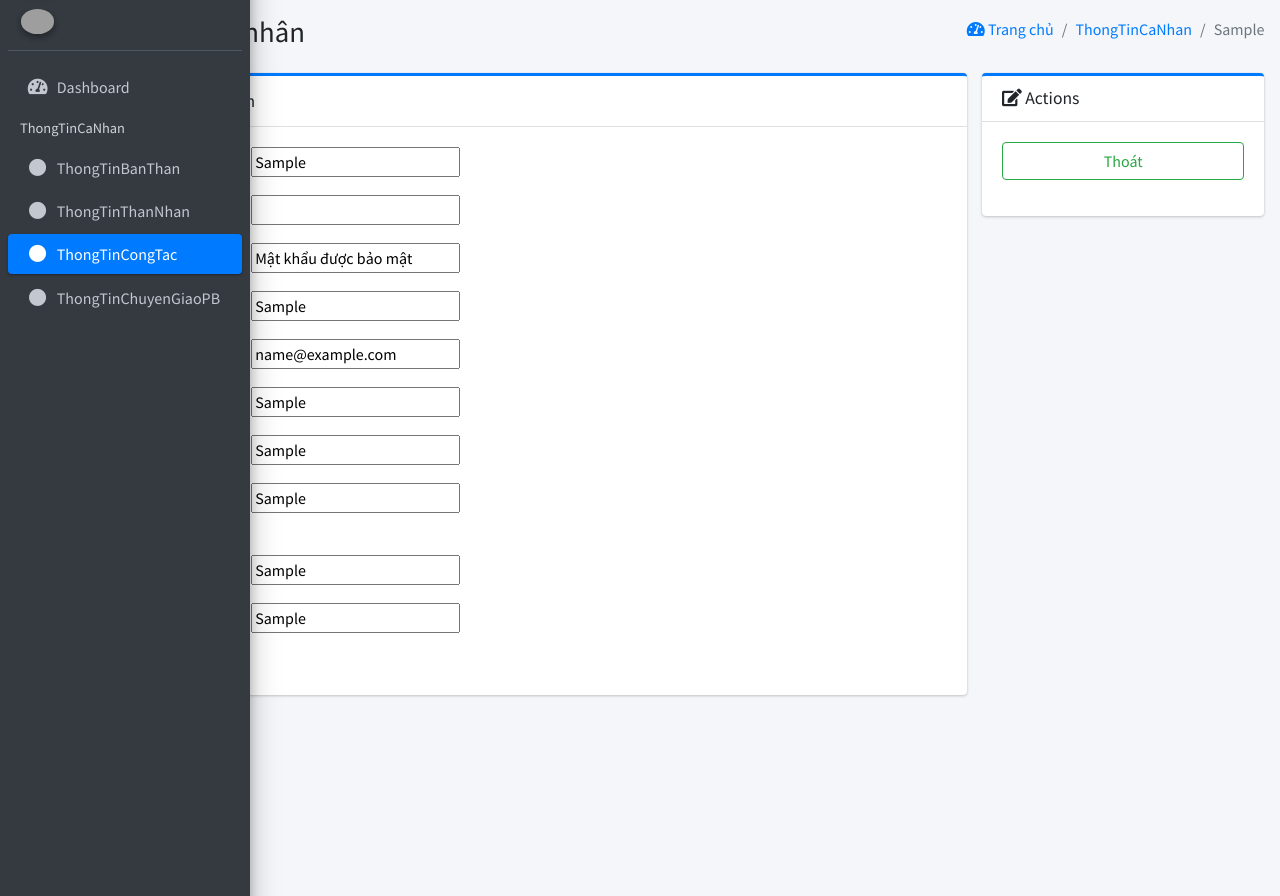
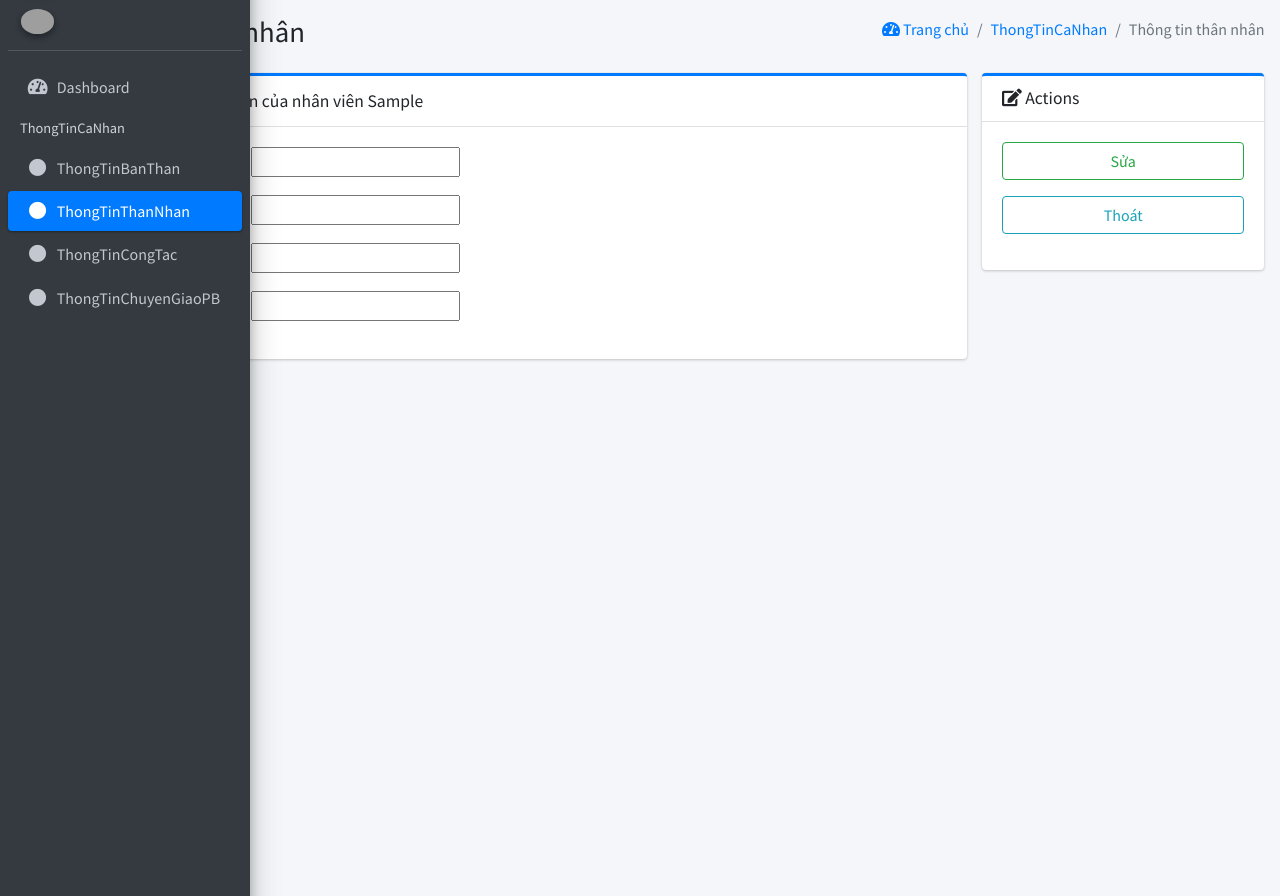
Before and after one commit to tienltmicts/quanlynhansu, a Django app: template nhansu/templates/admin/tt_thannhan.html in a window 1280 px wide. Shown: the part 64-960 px from the top of the page. Run offline with Django 3.2, Linux system fonts and the light colour scheme; the template is opened without the code that fills it: most values are stand-ins (such as "Sample title", 1, 10 or a date in 2020); form fields are guessed from the names that the template uses; some libraries are stand-ins or nearby versions; grey boxes are pictures that could not be loaded.

Commit message:
hoàn thành chức năng thông tin thân nhân

```diff
--- a/nhansu/templates/admin/tt_congtac.html
+++ b/nhansu/templates/admin/tt_congtac.html
@@ -686,12 +686,12 @@
                 </a>
             </li>
             <li class="nav-item">
-                <a href="{% url 'tt_thannhan' %}" class="nav-link active">
+                <a href="{% url 'tt_thannhan' %}" class="nav-link ">
                     <i class="nav-icon fas fa-circle "></i> <p>ThongTinThanNhan</p>
                 </a>
             </li>
             <li class="nav-item">
-                <a href="{% url 'tt_congtac' %}" class="nav-link">
+                <a href="{% url 'tt_congtac' %}" class="nav-link active">
                     <i class="nav-icon fas fa-circle "></i> <p>ThongTinCongTac</p>
                 </a>
             </li>
--- a/nhansu/templates/admin/tt_thannhan.html
+++ b/nhansu/templates/admin/tt_thannhan.html
@@ -319,7 +319,7 @@
           </div>
           <div class="info">
 
-            <a href="/admin/auth/user/1/change/" class="d-block">{{user.username}}</a>
+            <a href="/admin/auth/user/{{user.id}}/change/" class="d-block">{{user.username}}</a>
 
           </div>
         </div>
@@ -687,13 +687,13 @@
               </a>
             </li>
             <li class="nav-item">
-              <a href="{% url 'tt_thannhan' %}" class="nav-link">
+              <a href="{% url 'tt_thannhan' %}" class="nav-link active">
                 <i class="nav-icon fas fa-circle "></i>
                 <p>ThongTinThanNhan</p>
               </a>
             </li>
             <li class="nav-item">
-              <a href="{% url 'tt_congtac' %}" class="nav-link active">
+              <a href="{% url 'tt_congtac' %}" class="nav-link ">
                 <i class="nav-icon fas fa-circle "></i>
                 <p>ThongTinCongTac</p>
               </a>
@@ -726,7 +726,7 @@
                 <li class="breadcrumb-item"><a href="{% url 'admin:index' %}">ThongTinCaNhan</a></li>
                 <li class="breadcrumb-item active">
 
-                  {{nguoiDung}}
+                  Thông tin thân nhân
 
                 </li>
               </ol>
@@ -742,12 +742,14 @@
 
             <div class="row">
               <div id="content-main" class="col-12">
+              <form action="{% url 'tt_thannhan' %}" method="POST">
+              {% csrf_token %}
               <div class="row">
                 <div class="col-12 col-lg-9">
                   <div class="card card-primary card-outline">
                     <div class="card-header">
                       <div class="card-title">
-                        Thông tin nhân viên
+                        Thông tin thân nhân của nhân viên {{nguoiDung.hoVaTen}}
                       </div>
                     </div>
                     <div class="card-body">
@@ -758,64 +760,7 @@
                             Họ và tên
                           </label>
                           <div class=" col-sm-10 ">
-                            <input type="text" name="hoVaTen" value="{{nguoiDung.hoVaTen}}" class="vTextField" maxlength="255"
-                              required="" >
-                          </div>
-                          <div class="help-block red"></div>
-                          <div class="help-block text-red"></div>
-                        </div>
-                      </div>
-
-                      <div class="form-group field-taikhoan">
-                        <div class="row">
-                          <label class="col-sm-2 text-left">
-                            Tên tài khoản
-                          </label>
-                          <div class=" col-sm-10 ">
-                            <input type="text"  value="{{user.username}}" class="vTextField" maxlength="255"
-                              required="" >
-                          </div>
-                          <div class="help-block red"></div>
-                          <div class="help-block text-red"></div>
-                        </div>
-                      </div>
-
-                      <div class="form-group field-taikhoan">
-                        <div class="row">
-                          <label class="col-sm-2 text-left">
-                            Mật khẩu
-                          </label>
-                          <div class=" col-sm-10 ">
-                            <input type="text"  value="Mật khẩu được bảo mật" class="vTextField" maxlength="255"
-                              required="" >
-                          </div>
-                          <div class="help-block red"></div>
-                          <div class="help-block text-red"></div>
-                        </div>
-                      </div>
-
-                      <div class="form-group field-taikhoan">
-                        <div class="row">
-                          <label class="col-sm-2 text-left">
-                            Ngày sinh
-                          </label>
-                          <div class=" col-sm-10 ">
-                            <input type="text"  value="{{nguoiDung.ngaySinh}}" class="vTextField" maxlength="255"
-                              required="" >
-                          </div>
-                          <div class="help-block red"></div>
-                          <div class="help-block text-red"></div>
-                        </div>
-                      </div>
-
-                      <div class="form-group field-taikhoan">
-                        <div class="row">
-                          <label class="col-sm-2 text-left">
-                            Email
-                          </label>
-                          <div class=" col-sm-10 ">
-                            <input type="text"  value="{{nguoiDung.email}}" class="vTextField" maxlength="255"
-                              required="" >
+                            {{form.hoVaTen}}
                           </div>
                           <div class="help-block red"></div>
                           <div class="help-block text-red"></div>
@@ -828,8 +773,7 @@
                             Địa chỉ
                           </label>
                           <div class=" col-sm-10 ">
-                            <input type="text"  value="{{nguoiDung.diaChi}}" class="vTextField" maxlength="255"
-                              required="" >
+                            {{form.diaChi}}
                           </div>
                           <div class="help-block red"></div>
                           <div class="help-block text-red"></div>
@@ -842,8 +786,7 @@
                             Số điện thoại
                           </label>
                           <div class=" col-sm-10 ">
-                            <input type="text"  value="{{nguoiDung.soDienThoai}}" class="vTextField" maxlength="255"
-                              required="" >
+                            {{form.soDienThoai}}
                           </div>
                           <div class="help-block red"></div>
                           <div class="help-block text-red"></div>
@@ -853,39 +796,10 @@
                       <div class="form-group field-taikhoan">
                         <div class="row">
                           <label class="col-sm-2 text-left">
-                            Trạng thái làm việc
+                            Quan hệ
                           </label>
                           <div class=" col-sm-10 ">
-                            <input type="text"  value="{{nguoiDung.trangThaiLamViec}}" class="vTextField" maxlength="255"
-                              required="" >
-                          </div>
-                          <div class="help-block red"></div>
-                          <div class="help-block text-red"></div>
-                        </div>
-                      </div>
-
-                      <div class="form-group field-taikhoan">
-                        <div class="row">
-                          <label class="col-sm-2 text-left">
-                            Chuyên môn
-                          </label>
-                          <div class=" col-sm-10 ">
-                            <input type="text"  value="{{chuyenMon}}" class="vTextField" maxlength="255"
-                              required="" >
-                          </div>
-                          <div class="help-block red"></div>
-                          <div class="help-block text-red"></div>
-                        </div>
-                      </div>
-
-                      <div class="form-group field-taikhoan">
-                        <div class="row">
-                          <label class="col-sm-2 text-left">
-                            Trình độ ngoại ngữ
-                          </label>
-                          <div class=" col-sm-10 ">
-                            <input type="text"  value="{{trinhDoNN}}" class="vTextField" maxlength="255"
-                              required="" >
+                            {{form.quanHe}}
                           </div>
                           <div class="help-block red"></div>
                           <div class="help-block text-red"></div>
@@ -908,7 +822,12 @@
                       <div class="card-body">
 
                         <div class="form-group">
-                          <a type="submit" href="/admin/" class="btn btn-outline-success form-control"
+                            <input type="submit" value="Sửa" class="btn btn-outline-success form-control"
+                            name="_save" onclick="return confirm('Bạn chắc chắn muốn sửa thông tin thân nhân?');">
+                        </div>
+
+                        <div class="form-group">
+                          <a type="submit" href="/admin/" class="btn btn-outline-info form-control"
                             name="thoat">Thoát</a>
                         </div>
                       </div>
@@ -925,7 +844,7 @@
                   </script>
 
                     </div>
-
+               </form>
               </div>
 
             </div>
```
Also changed, not shown: nhansu/forms.py (+16 -0 lines), nhansu/views.py (+39 -6 lines), db.sqlite3.
